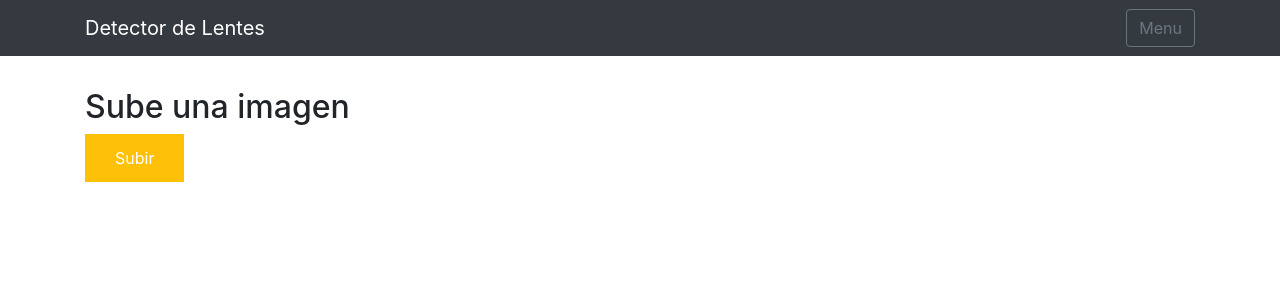
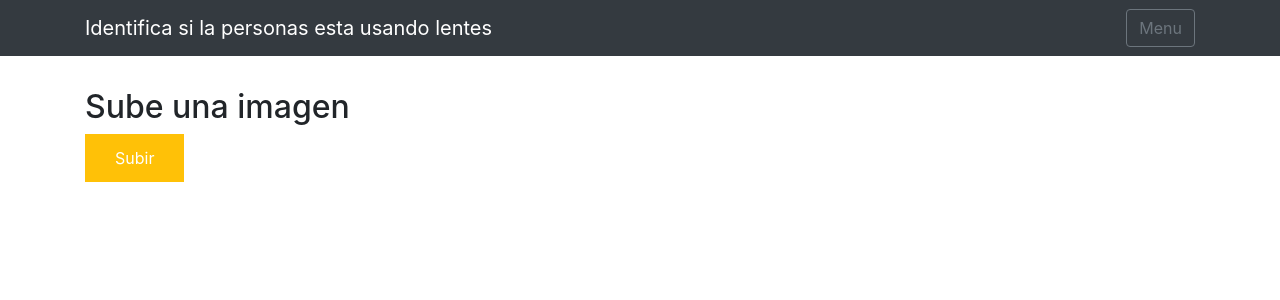
Before and after one commit to sportltda/productodatos_sport, a Flask app: page / in a window 1280 px wide. Shown: the top 300 px of the page. Run offline with Flask 2, Linux system fonts and the light colour scheme; parts of the project's set-up code (start-up, migrations or seed data) failed here and were passed over; some libraries are stand-ins or nearby versions.

Commit message:
Update base.html

```diff
--- a/templates/base.html
+++ b/templates/base.html
@@ -4,7 +4,7 @@
     <meta charset="UTF-8">
     <meta name="viewport" content="width=device-width, initial-scale=1.0">
     <meta http-equiv="X-UA-Compatible" content="ie=edge">
-    <title>Detector de Mascarillas</title>
+    <title>Detector de Lentes</title>
     <link href="https://cdn.bootcss.com/bootstrap/4.0.0/css/bootstrap.min.css" rel="stylesheet">
     <script src="https://cdn.bootcss.com/popper.js/1.12.9/umd/popper.min.js"></script>
     <script src="https://cdn.bootcss.com/jquery/3.3.1/jquery.min.js"></script>
@@ -15,7 +15,7 @@
 <body>
     <nav class="navbar navbar-dark bg-dark">
         <div class="container">
-            <a class="navbar-brand" href="#">Detector de Lentes</a>
+            <a class="navbar-brand" href="#">Identifica si la personas esta usando lentes</a>
             <button class="btn btn-outline-secondary my-2 my-sm-0" type="submit">Menu</button>
         </div>
     </nav>
```
